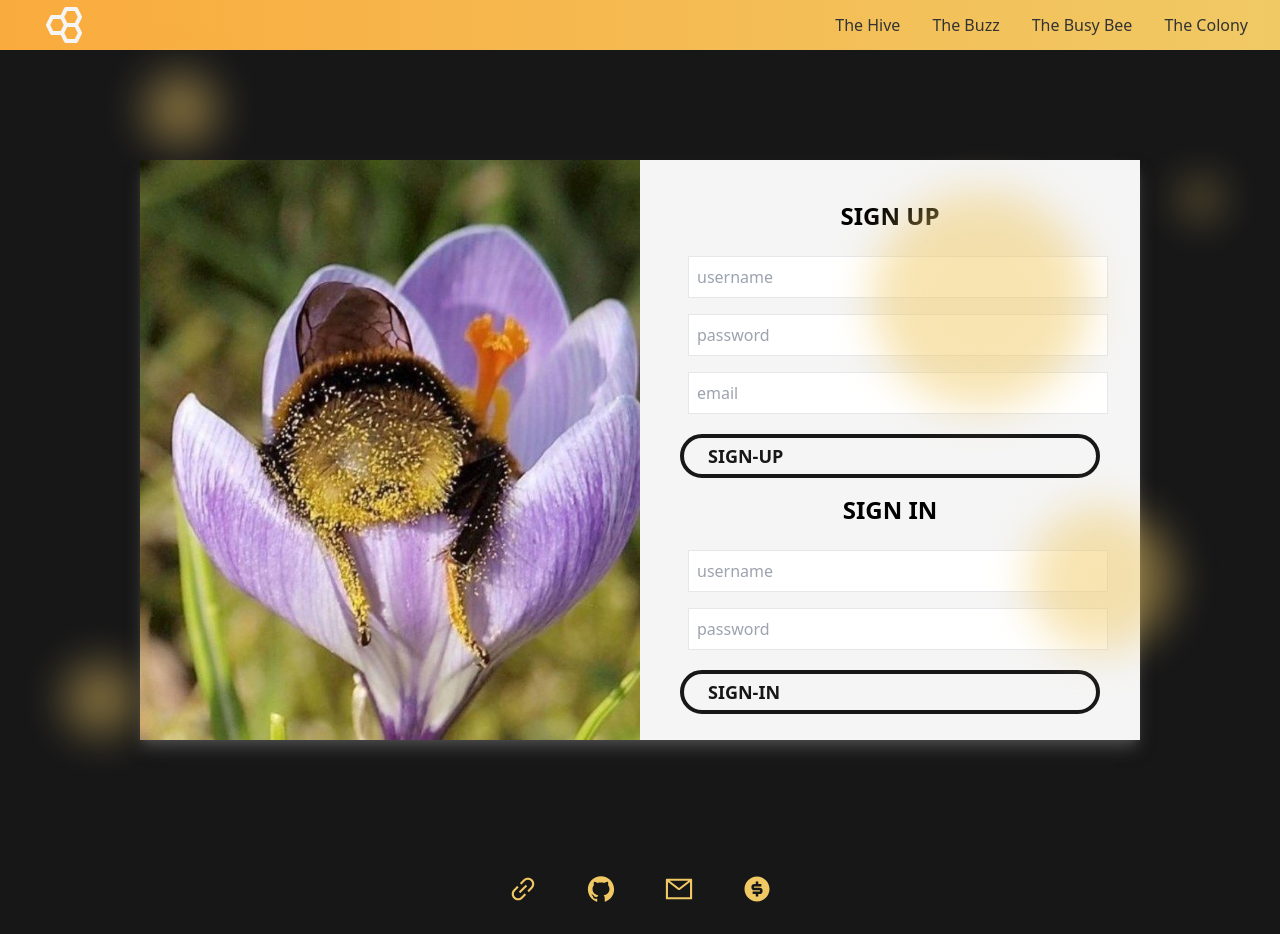
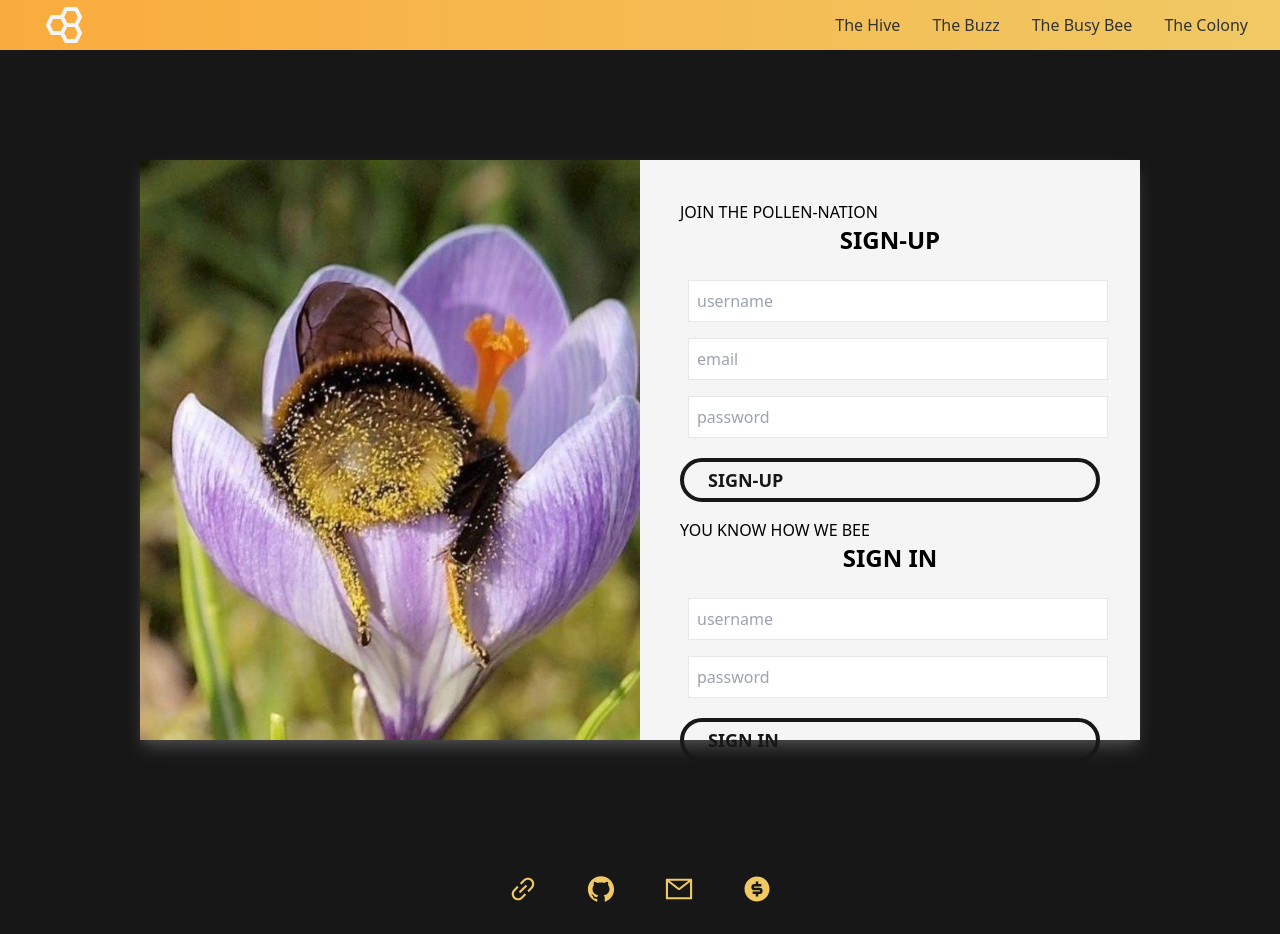
Before and after one commit to anillag/hive-social-wellness, a React (Create React App) app in the folder client/: page /join in a window 1280 px wide. Built offline with nearby package versions, Linux system fonts and the light colour scheme.

Commit message:
Sign-up backend

```diff
--- a/client/src/components/JoinPage/index.js
+++ b/client/src/components/JoinPage/index.js
@@ -1,15 +1,47 @@
-import React from "react";
+import React, {useState} from "react";
 import BeeButt from "../assets/beebutt.jpg";
+import Auth from '../../utils/auth';
+import { useMutation } from '@apollo/client';
+import { ADD_USER } from '../../utils/mutations';
+
 
 export default function JoinPage() {
+  // SIGN UP
+  const [formState, setFormState] = useState({
+    username: '',
+    email: '',
+    password: '',
+  });
+  const [addUser] = useMutation(ADD_USER);
+
+  // update state based on form input changes CREATEUSER/SIGNUP
+  const handleChange = (event) => {
+    const { name, value } = event.target;
+
+    setFormState({
+      ...formState,
+      [name]: value,
+    });
+  };
+
+  // submit form
+  const handleFormSubmit = async (event) => {
+    event.preventDefault();
+
+    try {
+      const { data } = await addUser({
+        variables: { ...formState },
+      });
+
+      Auth.login(data.addUser.token);
+    } catch (e) {
+      console.error(e);
+    }
+  };
+
   return (
+
     <div className="w-full h-screen flex bg-[#171718] ">
-     <div className="absolute top-40 right-40 w-60 h-60 rounded-full bg-[#f0c965] filter blur-xl opacity-50 animate-bees ">  </div>
-      <div className="absolute bottom-40 right-20 w-40 h-40 rounded-full bg-[#f0c965] filter blur-xl opacity-50 animate-bees">  </div>
-      <div className="absolute top-30 left-40 w-20 h-20 rounded-full bg-[#f0c965] filter blur-xl opacity-50 animate-bees">  </div>
-      <div className="absolute bottom-20 left-20 w-20 h-20 rounded-full bg-[#f0c965] filter blur-xl opacity-50 animate-bees">  </div>
-      <div className="absolute top-40 right-10 w-10 h-10 rounded-full bg-[#f0c965] filter blur-xl opacity-50 animate-bees">  </div>
-
       <div className="grid grid-cols-1 md:grid-cols-2 m-auto h-[580px] sm:max-w-[1000px] shadow-lg shadow-[#484848] bg-[#f5f5f5]">
         <div className="w-full h-[580px] hidden md:block">
           <img className="w-full h-full" src={BeeButt} alt="/" />
@@ -17,31 +49,47 @@ export default function JoinPage() {
 
         <div className="p-5 flex flex-col justify-around">
           <div className="p-5 flex flex-col justify-around">
-            <form className="flex flex-col">
+            <form onSubmit={handleFormSubmit} className="flex flex-col">
 
-              <h2 className="text-2xl font-bold text-center mb-4"> SIGN UP</h2>
+              <p> JOIN THE POLLEN-NATION</p>
+              <h2 className="text-2xl font-bold text-center mb-4"> SIGN-UP </h2>
+
               <div>
+
                 <input
                   className="border p-2 m-2 w-full"
-                  type="text"
+                  name="username"
+                  type="username"
                   placeholder="username"
+                  id="username"
+                  value={formState.username}
+                  onChange={handleChange}
+                />
+                <input
+                  className="border p-2 m-2 w-full"
+                  type="email"
+                  placeholder="email"
+                  id="email"
+                  value={formState.email}
+                  onChange={handleChange}
                 />
                 <input
                   className="border p-2 m-2 w-full"
                   type="password"
+                  name="password"
                   placeholder="password"
+                  id="password"
+                  value={formState.password}
+                  onChange={handleChange}
                 />
-                <input
-                  className="border p-2 m-2 w-full"
-                  type="text"
-                  placeholder="email"
-                />
+
               </div>
 
-              <button className="mt-3 mb-4 py-1 text-lg font-bold text-[#171718] border-4 rounded-3xl border-[#171718] px-6 my-2 flex items-center hover:bg-[#171718] hover:text-[#f0c965]">
+              <button type="submit" className="mt-3 mb-4 py-1 text-lg font-bold text-center text-[#171718] border-4 rounded-3xl border-[#171718] px-6 my-2 flex items-center hover:bg-[#171718] hover:text-[#f0c965]">
                 SIGN-UP
               </button>
 
+              <p> YOU KNOW HOW WE BEE </p>
               <h2 className="text-2xl font-bold text-center mb-4"> SIGN IN</h2>
               <div>
                 <input
@@ -56,7 +104,7 @@ export default function JoinPage() {
                 />
               </div>
               <button className="mt-3 py-1 text-lg font-bold text-[#171718] border-4 rounded-3xl border-[#171718] px-6 my-2 flex items-center hover:bg-[#171718] hover:text-[#f0c965]">
-                SIGN-IN
+              SIGN IN
               </button>
             </form>
           </div>
```
